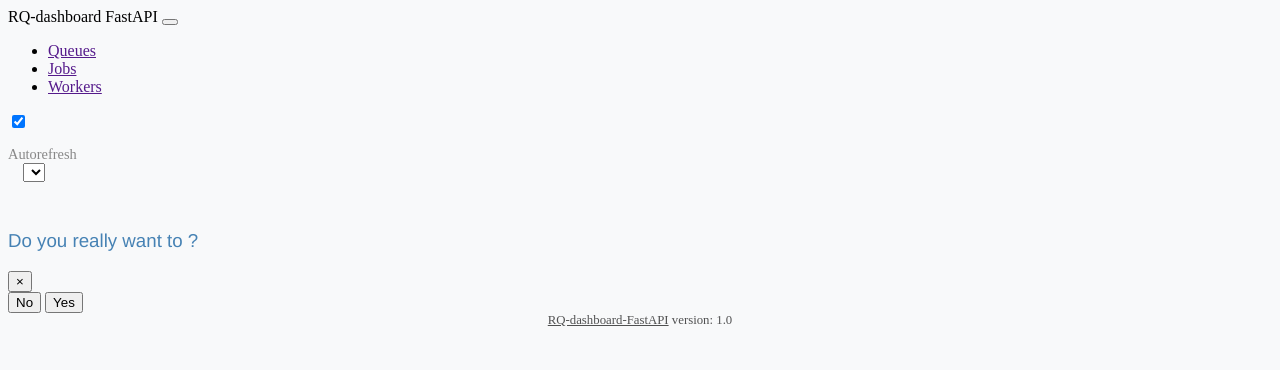
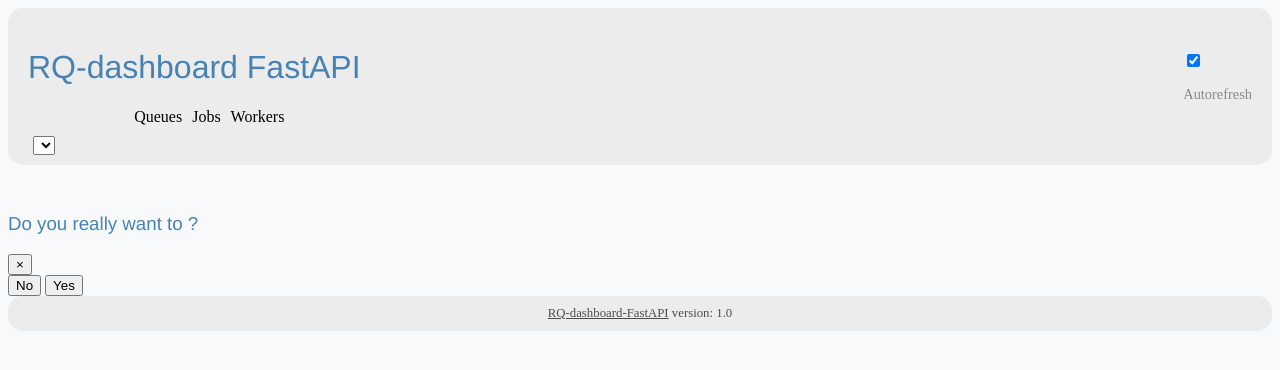
Before and after one commit to Hannes221/rq-dashboard-fast, a FastAPI app: page / in a window 1280 px wide. Shown: the top 370 px of the page. Run offline with FastAPI, Linux system fonts and the light colour scheme; lists and menus that the app fills with data are empty.

Commit message:
add styling for footer and header

```diff
--- a/static/css/main.css
+++ b/static/css/main.css
@@ -1,5 +1,52 @@
 body {
     background-color: #f8f9fa;
+}
+
+#header-wrapper {
+    background-color: #ececec;
+    padding: 10px;
+    border-radius: 15px;
+}
+
+#header-dashboard {
+    display: flex;
+    justify-content: space-between;
+    align-items: center;
+    background-color: #ececec;
+    padding: 10px;
+    /* Adjust as needed */
+}
+
+.header-nav {
+    list-style: none;
+    display: flex;
+    margin: 0;
+    align-items: center;
+    /* Center-align items */
+    justify-content: center;
+    /* Center the links horizontally */
+}
+
+.header-item {
+    margin-right: 10px;
+    /* Adjust as needed */
+}
+
+.header-link {
+    text-decoration: none;
+    color: black;
+    /* Adjust as needed */
+}
+
+.header-link:hover {
+    color: #007bff;
+    /* Adjust as needed */
+}
+
+.footer-wrapper {
+    background-color: #ececec;
+    padding: 10px;
+    border-radius: 15px;
 }
 
 .container {
@@ -11,8 +58,7 @@
     background: yellow;
 }
 
-.section
-{
+.section {
     border: solid 1px #ddd;
     padding: 2em;
 }
@@ -45,7 +91,9 @@
     color: steelblue;
 }
 
-table, table tr, table tr td {
+table,
+table tr,
+table tr td {
     background-color: snow;
 }
 
@@ -58,7 +106,7 @@
 }
 
 table#jobs {
-  word-wrap: break-word;
+    word-wrap: break-word;
 }
 
 table#jobs td.actions a {
@@ -130,7 +178,7 @@
     top: 20px;
     left: 20px;
     width: 25%;
-    z-index:9999;
+    z-index: 9999;
     text-align: center;
     display: none;
 }
@@ -141,15 +189,17 @@
     width: auto;
 }
 
-#select-registry, #select-per-page, #select-queue {
+#select-registry,
+#select-per-page,
+#select-queue {
     width: auto;
 }
 
-.navbar {
+.header {
     border-bottom: solid 1px #ddd;
 }
 
-#navbar-dashboard {
+#header-dashboard {
     background-color: #ececec;
 }
 
--- a/templates/footer.html
+++ b/templates/footer.html
@@ -1,5 +1,8 @@
-<footer class="footer-text">
-    <span class="col-6">
-        <a href="https://github.com/Hannes221/rq-dashboard-fast">RQ-dashboard-FastAPI</a><span> version: {{ rq_dashboard_version }}
-    </span>
-</footer>
+<div class="footer-wrapper">
+    <footer class="footer-text">
+        <span class="col-6">
+            <a href="https://github.com/Hannes221/rq-dashboard-fast">RQ-dashboard-FastAPI</a><span> version: {{
+                rq_dashboard_version }}
+            </span>
+    </footer>
+</div>
--- a/templates/header.html
+++ b/templates/header.html
@@ -1,13 +1,8 @@
+<div id="header-wrapper">
     <div id="header-dashboard" class="header-expand-lg header-light">
-    <a class="header-brand">RQ-dashboard FastAPI</a>
-
-    <button class="header-toggler" type="button" data-toggle="collapse" data-target="#headerSupportedContent"
-        aria-controls="headerSupportedContent" aria-expanded="false" aria-label="Toggle navigation">
-        <span class="header-toggler-icon"></span>
-    </button>
-
-    <div class="collapse header-collapse" id="headerSupportedContent">
-        <ul class="header-nav mr-auto">
+        <div class="header-brand-container">
+            <h1 class="header-brand">RQ-dashboard FastAPI</h1>
+            <ul class="header-nav">
                 <li class="header-item{% if active_tab == 'queues'%} active{% endif %}">
                     <a href="" class="header-link">Queues</a>
                 </li>
@@ -18,7 +13,7 @@
                     <a href="" class="header-link">Workers</a>
                 </li>
             </ul>
-        <div>
+        </div>
                 <div class="custom-control custom-switch">
                     <input type="checkbox" class="custom-control-input" id="autorefresh-switch" checked>
                     <label class="custom-control-label" for="autorefresh-switch">
@@ -37,3 +32,4 @@
             </div>
         </div>
     </div>
+</div>
```
Lines whose indentation alone changed are shown as unchanged.
